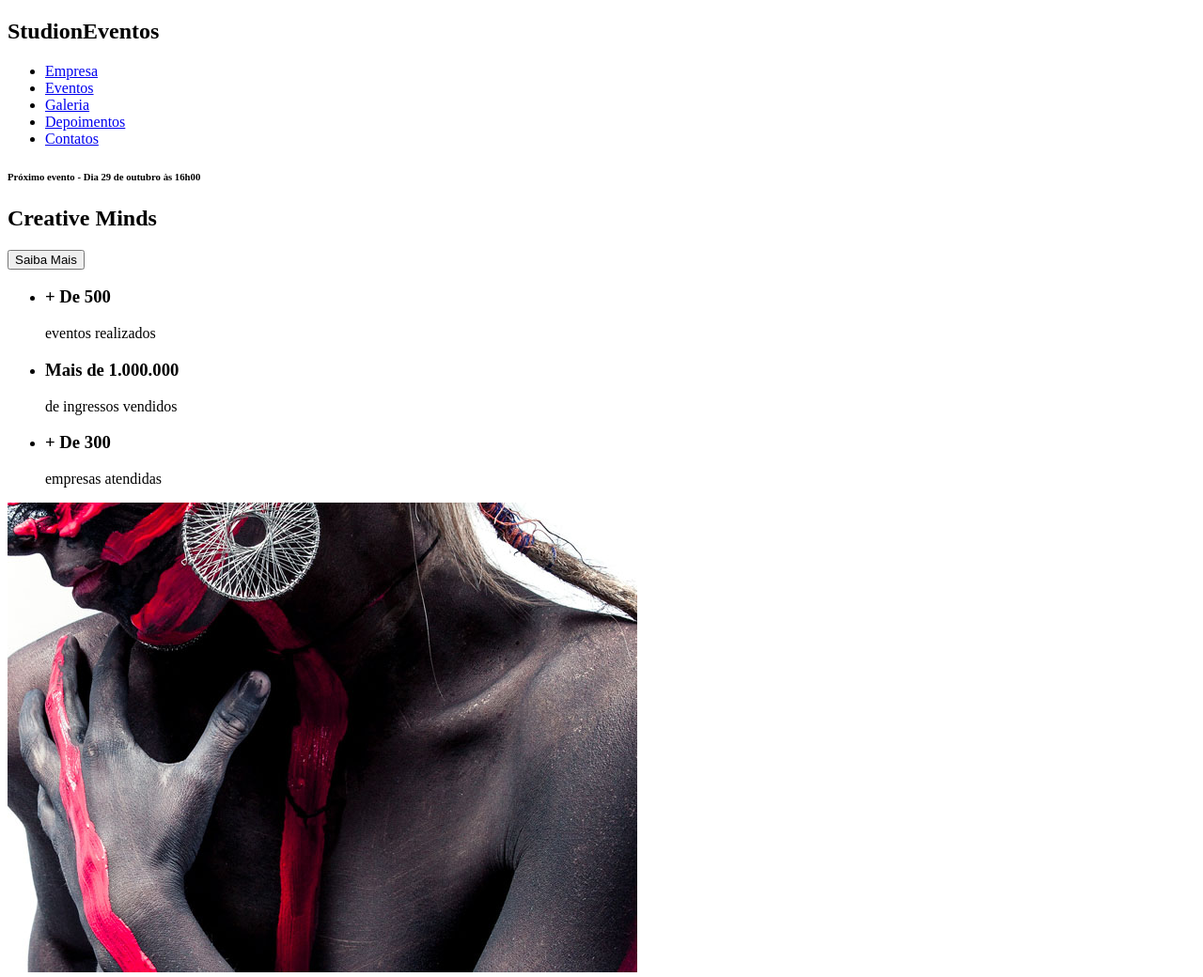
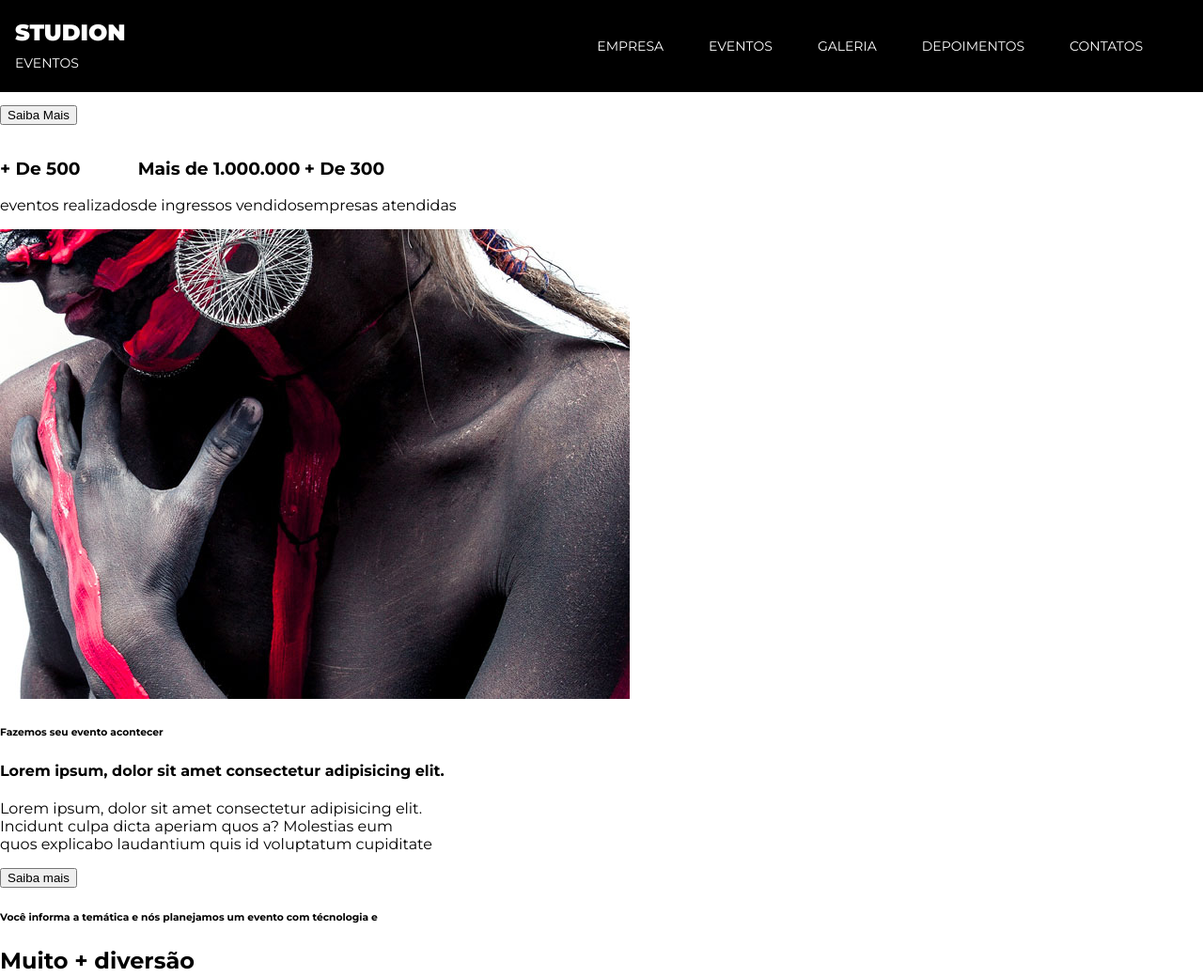
Before and after one commit to GaabrielSilvaa/studion, a website: page src/index.html in a window 1280 px wide. Shown: the top 1040 px of the page at 94% size. Drawn offline with Linux system fonts and the light colour scheme; a web font is replaced by a local one.

Commit message:
html, css: create style for the page

```diff
--- a/package.json
+++ b/package.json
@@ -4,7 +4,7 @@
   "description": "Homepage for Studion Events provider and services. All built in HTML, CSS and JavaScript",
   "main": "src/index.html",
   "scripts": {
-    "start": "npx live-server src/",
+    "start": "npx live-server src/ --port=3000",
     "test": "echo \"Error: no test specified\" && exit 1"
   },
   "repository": {
--- a/src/index.html
+++ b/src/index.html
@@ -4,13 +4,17 @@
     <meta charset="UTF-8" />
     <meta http-equiv="X-UA-Compatible" content="IE=edge" />
     <meta name="viewport" content="width=device-width, initial-scale=1.0" />
+    <link rel="stylesheet" href="./style.css">
     <title>Studion</title>
   </head>
 
   <body>
-    <nav>
-      <h1>Studi<span>on</span><span>Eventos</span></h1>
-      <ul>
+    <nav class="navbar">
+      <h1 class="logo--studion">
+        Studi<span class="copy--primary">on</span>
+        <span class="logo-studion__subtitle">Eventos</span>
+      </h1>
+      <ul class="navbar__links">
         <li>
           <a href="#empresa"> Empresa </a>
         </li>
@@ -77,7 +81,7 @@
           <h6>
             Você informa a temática e nós planejamos um evento com técnologia e
           </h6>
-          <h2><span>Muito + </span> diversão</h2>
+          <h2><span>Muito + </span>diversão</h2>
 
           <button>Fazer cotação</button>
         </div>
--- /dev/null
+++ b/src/style.css
@@ -0,0 +1,74 @@
+@import url('https://fonts.googleapis.com/css2?family=Montserrat:wght@400;700;900&family=Rubik+Moonrocks&family=Splash&display=swap');
+
+* {
+    box-sizing: border-box;
+}
+
+:root {
+    font-family: 'montserrat', sans-serif;
+    font-size: 16px;
+
+}
+
+body {
+    margin: 0;
+}
+
+ul {
+    display: flex;
+    list-style: none;
+    padding-left: 0;
+}
+
+
+.navbar {
+    position: fixed;
+    display: grid;
+    grid-template-columns: 1fr 9fr;
+    align-items: center;
+    top: 0;
+    left: 0;
+
+    width: 100vw;
+    padding: 0 1rem;
+
+    background-color: #000 ; /* vermelho, verde, azul, transparencia - 0 ao f */
+    color: #fff ;
+
+}
+
+.navbar__links {
+    justify-self: end;
+}
+
+.navbar__links li {
+    font-size: 0.875rem;
+    margin-right: 3rem;
+    text-transform: uppercase;
+
+}
+
+.navbar__links a {
+    color: #fff;
+    text-decoration: none;
+}
+
+.navbar__links a:hover {
+    color: var(--color-primary);
+}
+
+.logo--studion {
+    font-weight: 900;
+    text-transform: uppercase;
+}
+
+.logo-studion__subtitle {
+    font-size: 0.875rem;
+    font-weight: 400;
+    text-align: right;
+
+}
+
+.copy--primary {
+    color: var(--color-primary);
+}
```
